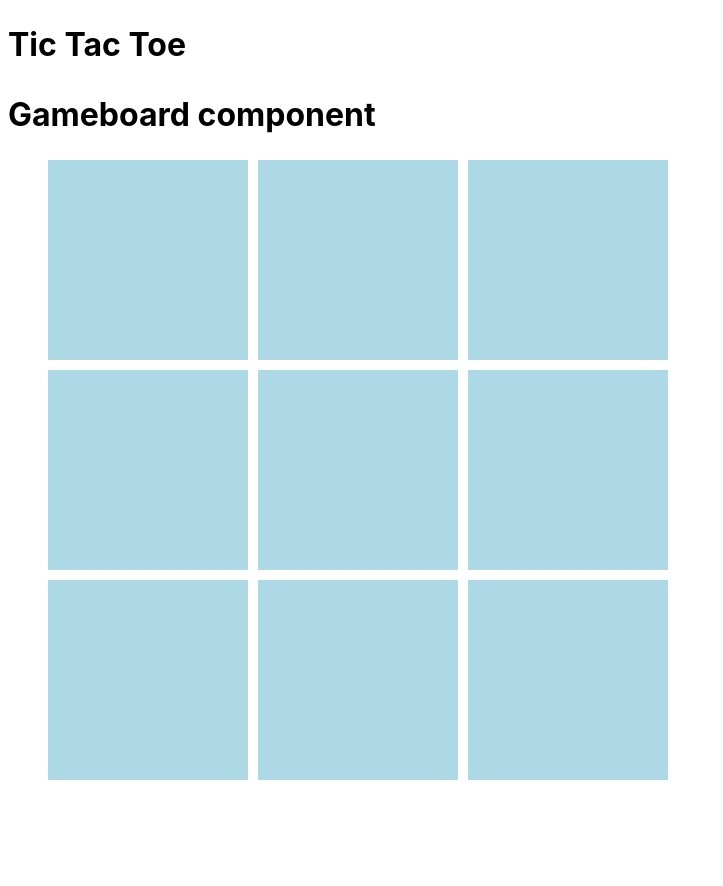
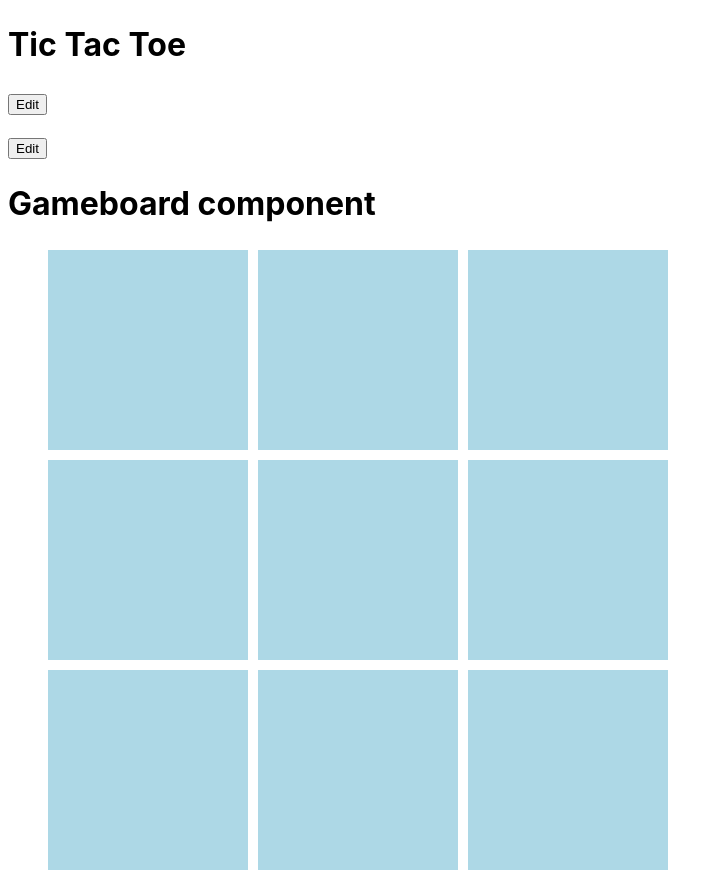
Before and after one commit to Aziz-Mohamed/Tic-Tac-Toe, a React (Vite) app in the folder tictactoe/: page / in a window 1280 px wide. Shown: the whole page, without its empty margins (0-723 px from the left). Before the commit the page ends 800 px from the top, so only its background shows below. Built offline with nearby package versions, Linux system fonts and the light colour scheme.

Commit message:
try to edit players name

```diff
--- a/tictactoe/src/App.css
+++ b/tictactoe/src/App.css
@@ -17,3 +17,11 @@
   background-color: lightblue;
   border: none;
 }
+.dash-board{
+  width: 100%;
+  height: 100px;
+  display: flex;
+  justify-content: center;
+  align-items: center;
+  gap: 100px;
+}
--- a/tictactoe/src/App.jsx
+++ b/tictactoe/src/App.jsx
@@ -3,16 +3,20 @@ import GameBoard from './components /GameBoard';
 import {initialGameBoard} from './components /GameBoard';
 import Log from './components /Log';
 import './App.css';
+import PlayersDashBoard from './components /PlayersDashBoard';
 
 
 function App() {
-  // const [count, setCount] = useState(0);
   const [gameBoard, setGameBoard] = useState(initialGameBoard);
-
+  const [firstPlayer, setFirstPlayer] = useState('First Player');
+  const [secondPlayer, setSecondPlayer] = useState('Second Player');
 
   return (
     <>
       <h1> Tic Tac Toe</h1>
+    <PlayersDashBoard gameBoard={gameBoard} setGameBoard={setGameBoard}
+      firstPlayer={firstPlayer} setFirstPlayer={setFirstPlayer}
+      secondPlayer={secondPlayer} setSecondPlayer={setSecondPlayer} />
     <GameBoard gameBoard={gameBoard} setGameBoard={setGameBoard}/>
     <Log logList = {gameBoard}/>
 
--- a/tictactoe/src/components /Log.jsx
+++ b/tictactoe/src/components /Log.jsx
@@ -15,7 +15,7 @@ console.log(reversedLogList);
             {log.value === 'x' ? "Player One" : "Player Two"} hits the square :{" "}
             {log.id}
           </li>
-        ) : null // Return null for non-clicked boxes (avoids extra nodes)
+        ) : null
       ))}
     </ol>
   )
--- /dev/null
+++ b/tictactoe/src/components /Player.jsx
@@ -0,0 +1,32 @@
+import { useState } from "react";
+
+const player = ({gameBoard, setGameBoard ,player, setPlayer}) => {
+  const [edit, setEdit] = useState('Edit');
+
+  const handleClick = () => {
+    setEdit((prev) => prev === 'Edit' ? 'Save' : 'Edit')
+  }
+
+const handleChangePlayerName = (e)=>{
+    setPlayer(e.target.value)
+}
+
+  return (
+    <>
+      <div className="player">
+        {edit === 'Edit' ? (<h2>{gameBoard.playerName}</h2>) : (
+          <input
+            placeholder="Enter your name"
+            value={player}
+            onChange={handleChangePlayerName}
+          />
+        )}
+        <div>
+          <button onClick={handleClick} > {edit} </button>
+        </div>
+      </div>
+    </>
+  )
+}
+
+export default player
--- /dev/null
+++ b/tictactoe/src/components /PlayersDashBoard.jsx
@@ -0,0 +1,12 @@
+import Player from './Player';
+
+function PlayersDashBoard({gameBoard, setGameBoard, firstPlayer, setFirstPlayer, secondPlayer, setSecondPlayer}) {
+  return (
+  <>
+    <Player gameBoard={gameBoard} setGameBoard={setGameBoard} Player={firstPlayer} setPlayer={setFirstPlayer}/>
+    <Player gameBoard={gameBoard} setGameBoard={setGameBoard} Player={secondPlayer} setPlayer={setSecondPlayer}/>
+  </>
+  )
+}
+
+export default PlayersDashBoard
```
Also changed, not shown: tictactoe/src/components /DataBase.jsx (added, +13 -0 lines), tictactoe/src/components /GameBoard.jsx (+18 -9 lines).
